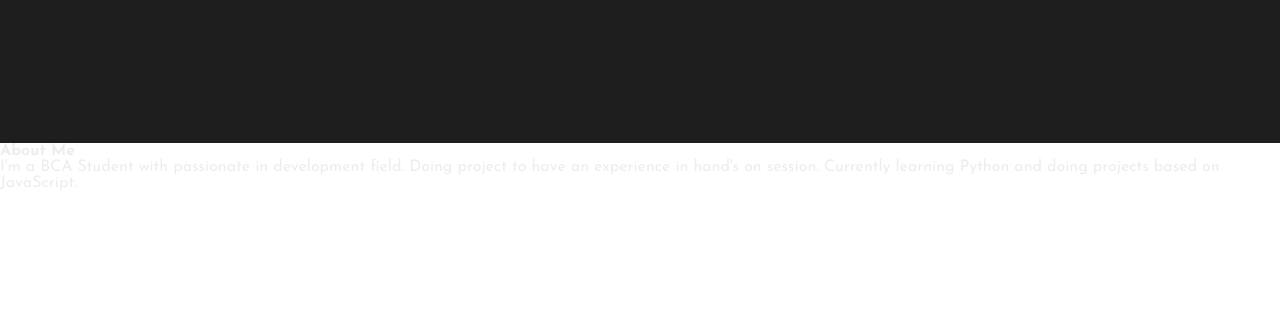
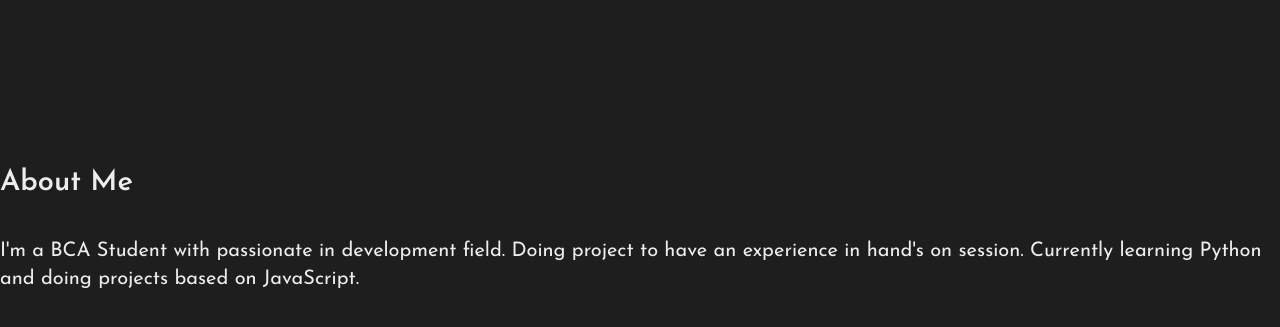
Before and after one commit to Dhanush-ck/Portfolio, a plain HTML site: page public/index.html in a window 1280 px wide. Shown: the part 657-984 px from the top of the page. Before the commit the page ends 848 px from the top, so only its background shows below. Drawn offline with nearby package versions, Linux system fonts and the light colour scheme.

Commit message:
Updated About Section Style

```diff
--- a/css/style.css
+++ b/css/style.css
@@ -9,6 +9,7 @@
 
 body {
     color: #ededed;
+    background: #1e1e1e;
 }
 
 .header {
@@ -151,6 +152,27 @@ body {
     box-shadow: 0 0 5px #ededed, 0 0 15px #ededed, 0 0 20px #ededed;
 }
 
+.about {
+    display: flex;
+    /* align-items: center; */
+    justify-content: center;
+}
+
+.about h4 {
+    font-size: 29px;
+    font-weight: 600;
+    color: #ededed;
+    line-height: 1.7;
+    margin: 15px 0 30px;
+}
+
+.about p {
+    color: #ededed;
+    font-size: 20px;
+    line-height: 1.4;
+    margin-bottom: 4rem;
+}
+
 @keyframes slideRight {
     0% {
         transform: translateX(-100px);
```
